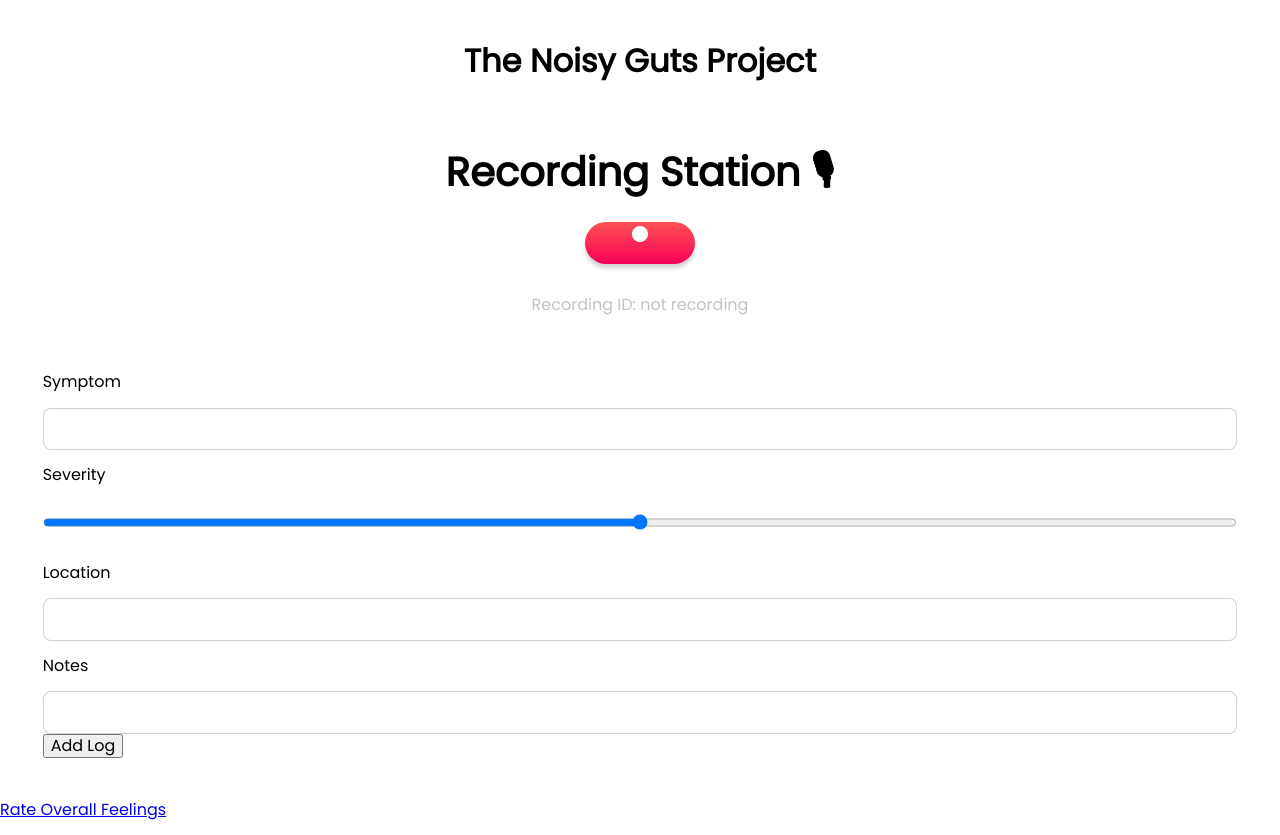
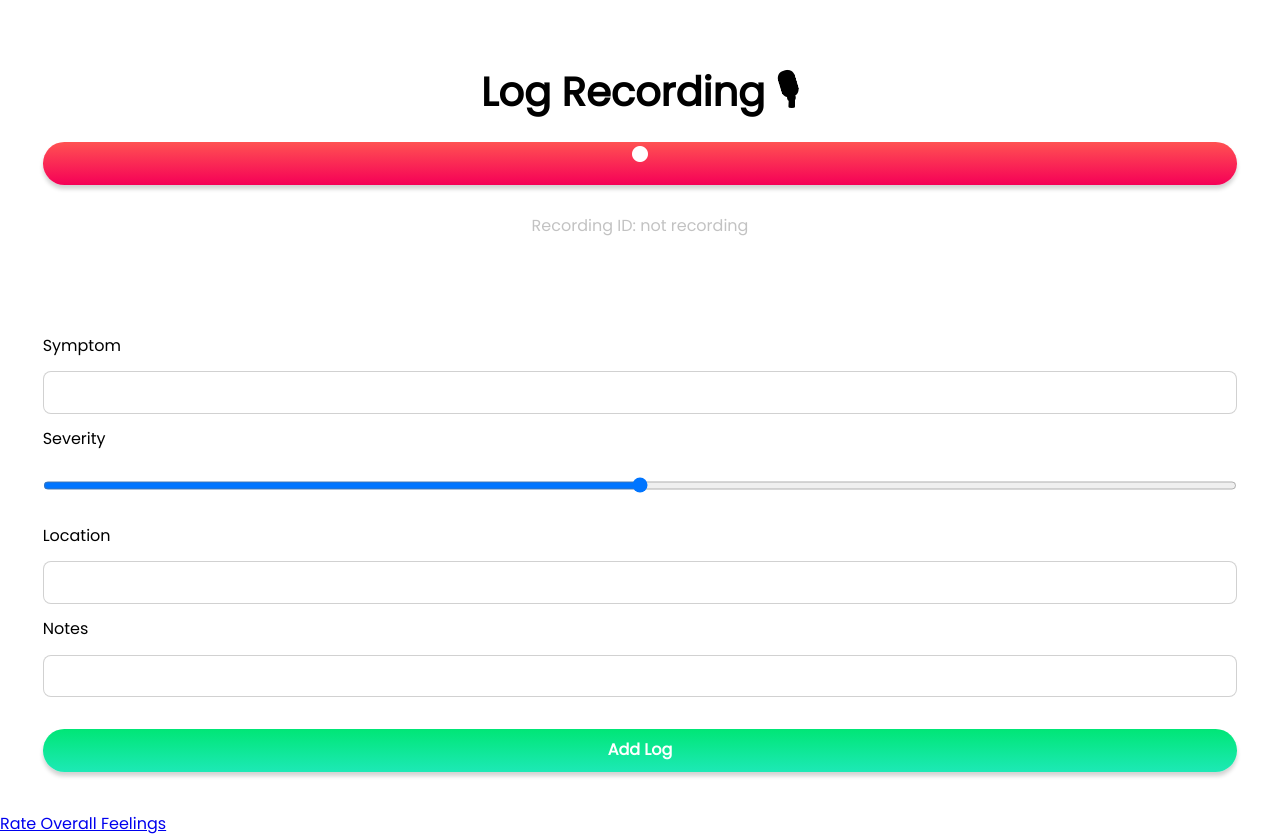
Before and after one commit to jumper385/ngp_frontend, a React (Create React App) app in the folder client/: page / in a window 1280 px wide. Built offline with nearby package versions, Linux system fonts and the light colour scheme.

Commit message:
made nicer looking buttons

```diff
--- a/client/src/App.js
+++ b/client/src/App.js
@@ -52,9 +52,9 @@ class App extends Component {
       <Router>
         <AppDiv className="App">
 
-          <Banner>
+          {/* <Banner>
             <Title>The Noisy Guts Project</Title>
-          </Banner>
+          </Banner> */}
 
           {/* <NavBar>
             <StyleLink to='/'>Home</StyleLink>
--- a/client/src/pages/Recording.js
+++ b/client/src/pages/Recording.js
@@ -2,8 +2,12 @@ import React, { Component } from 'react'
 import { connect } from 'react-redux'
 import axios from 'axios'
 import { Link } from 'react-router-dom'
+import styled from 'styled-components'
 
-import styled from 'styled-components'
+const PageHeader = styled.div`
+    box-sizing:border-box
+    padding:32pt
+`
 
 const PageTitle = styled.h1`
     font-size:30pt
@@ -28,9 +32,9 @@ const PrimaryButton = styled.button`
     display:flex
     justify-content:center
     box-shadow: 0px 4px 4px 0px rgba(0,0,0,0.18);
+    width:100%
+
     transition: 0.25s
-    margin:0 auto
-
     &:hover{
         box-shadow: 0px 8px 8px 0px rgba(0,0,0,0.18);
     }
@@ -58,6 +62,23 @@ const SliderInput = styled.input`
     height:32pt
     box-sizing:border-box
     width:100%
+`
+
+const AddLog = styled.input`
+    margin-top:24pt
+    height:32pt
+    border:none
+    border-radius:16pt
+    width:100%
+    background: linear-gradient(to bottom, #00E676 0%, #1DE9B6 100%);
+    color:white
+    font-weight:600
+
+    box-shadow: 0px 4px 4px 0px rgba(0,0,0,0.18);
+    transition: 0.25s
+    &:hover{
+        box-shadow: 0px 8px 8px 0px rgba(0,0,0,0.18);
+    }
 `
 
 class Recording extends Component {
@@ -99,15 +120,17 @@ class Recording extends Component {
     render(){
         return(
             <div>
-                <PageTitle>Recording Station 🎙</PageTitle>
-                <PrimaryButton onClick={this.toggleRecording}>{this.props.recording.isRecording ? <Icon className="material-icons">stop</Icon>: <Icon className="material-icons">fiber_manual_record</Icon>}</PrimaryButton>
-                <RecordingId>Recording ID: {this.props.recording.isRecording ? this.props.recording.recording_id : 'not recording'}</RecordingId>
+                <PageHeader>
+                    <PageTitle>Log Recording 🎙</PageTitle>
+                    <PrimaryButton onClick={this.toggleRecording}>{this.props.recording.isRecording ? <Icon className="material-icons">stop</Icon>: <Icon className="material-icons">fiber_manual_record</Icon>}</PrimaryButton>
+                    <RecordingId>Recording ID: {this.props.recording.isRecording ? this.props.recording.recording_id : 'not recording'}</RecordingId>
+                </PageHeader>
                 <FormInput onSubmit={this.onSubmitSymptom}>
                     <label><p>Symptom</p> </label> <TextInput onChange={this.onFormChange} name='symptom' type='text' value={this.props.newLog.symptom}/> <br/>
                     <label><p>Severity</p> </label> <SliderInput onChange={this.onFormChange} name='severity' type='range' value={this.props.newLog.severity} min='0' max='10' /> <br/>
                     <label><p>Location</p> </label> <TextInput onChange={this.onFormChange} name='location' type='text' value={this.props.newLog.location} /> <br/>
                     <label><p>Notes</p> </label> <TextInput onChange={this.onFormChange} name='notes' type='text' value={this.props.newLog.notes} /> <br/>
-                    <input type='submit' value='Add Log'/>
+                    <AddLog type='submit' value='Add Log'/>
                 </FormInput>
                 <div>
                     { !this.props.recording.isRecording ? <Link to='/overall'>Rate Overall Feelings</Link> : 'look here when you finish recording!' }
```
Also changed, not shown: 13 other files (tests, documents, lock files or other folders).
